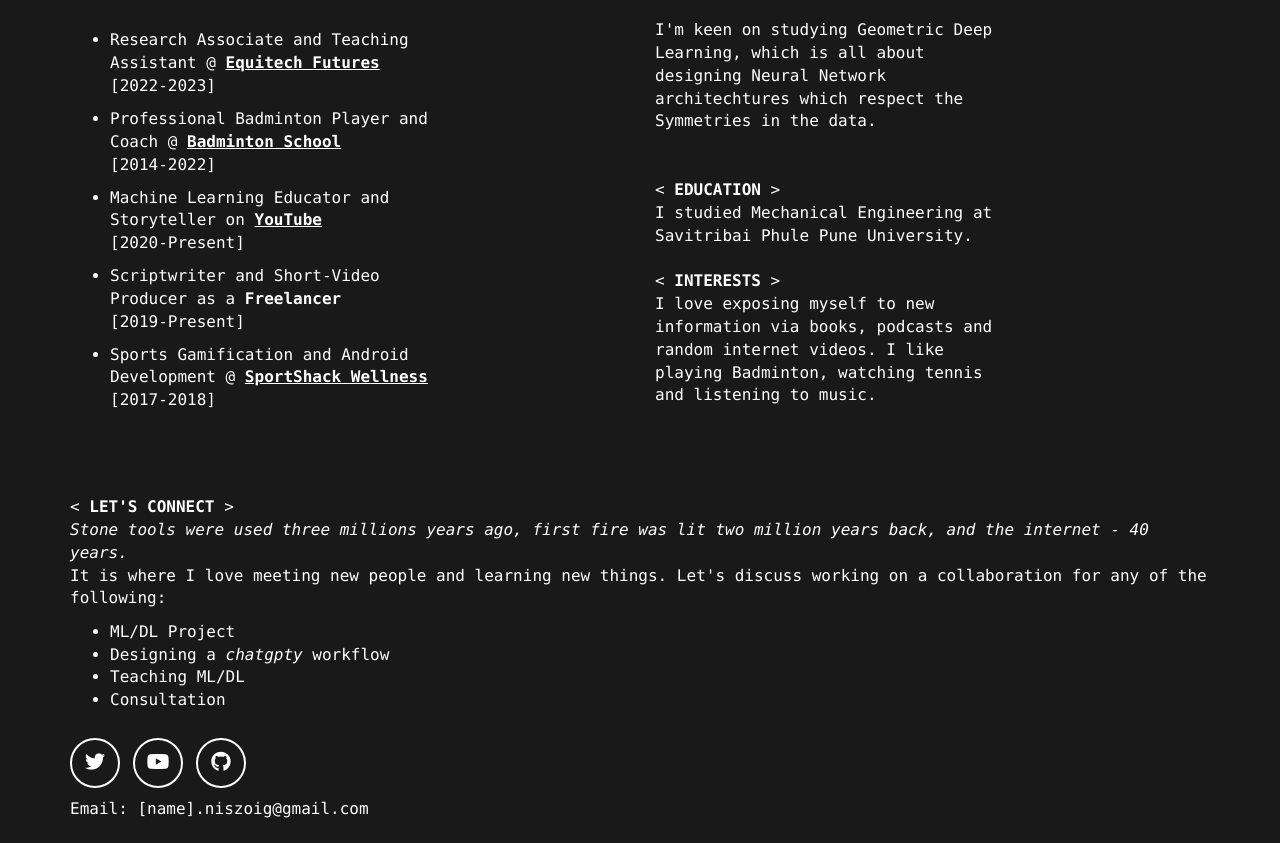
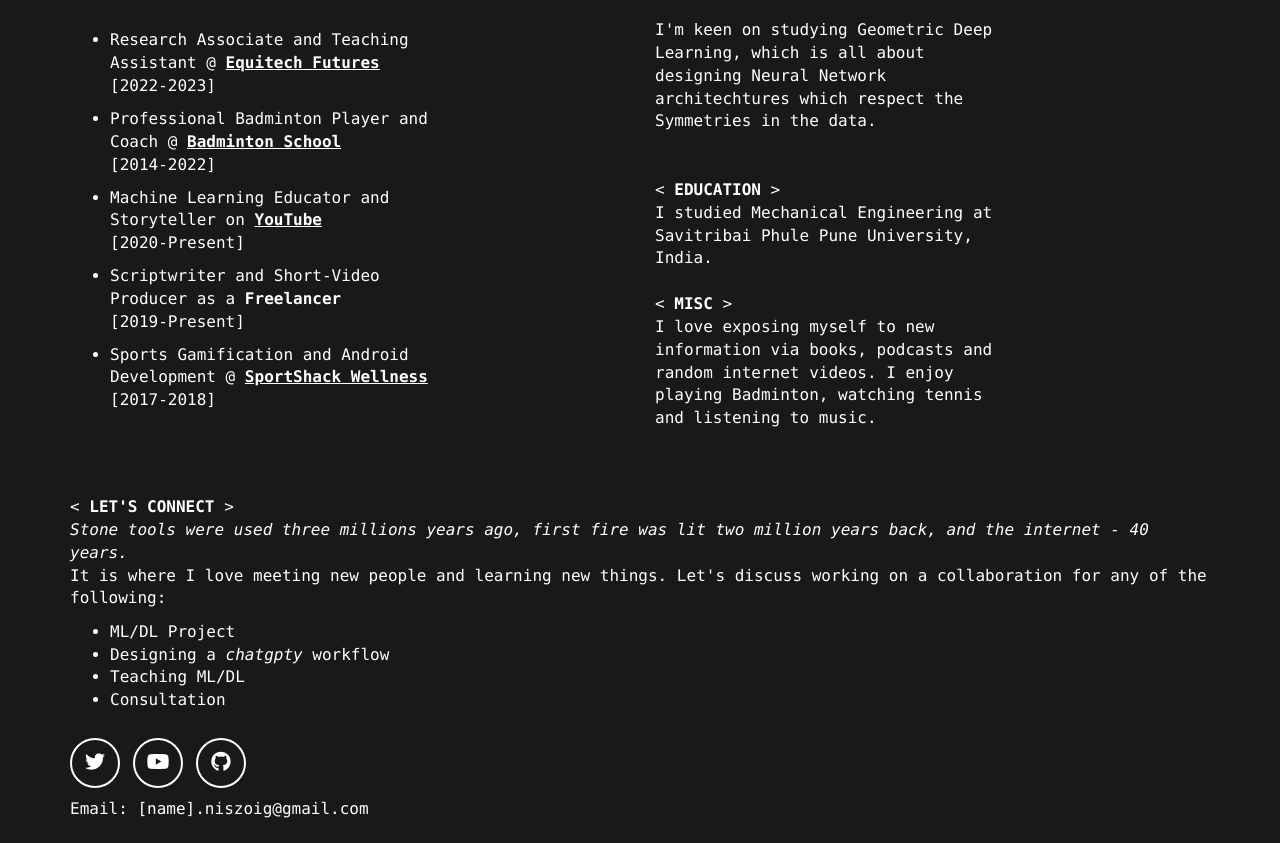
Before and after one commit to kartikchincholikar/kartikchincholikar.github.io, a Jekyll site: the page built from _posts/2014-07-17-Simulations in Statistical Learning Theory.markdown, in a window 1280 px wide and 900 px high, scrolled down 663 px, cut to the strip 57-900 px from the top of the window. Built offline with Jekyll 4.4.1, drawn with Linux system fonts in a browser that asks for light colours.

Commit message:
Update about.html

```diff
--- a/_includes/about.html
+++ b/_includes/about.html
@@ -20,10 +20,10 @@
           I'm keen on studying Geometric Deep Learning, which is all about designing Neural Network architechtures which respect the Symmetries in the data.<br>
           <br><br>
           <<b> EDUCATION </b>><br>
-I studied Mechanical Engineering at Savitribai Phule Pune University.
+I studied Mechanical Engineering at Savitribai Phule Pune University, India.
           <br><br>
-          <<b> INTERESTS </b>><br>
-I love exposing myself to new information via books, podcasts and random internet videos. I like playing Badminton, watching tennis and listening to music.
+          <<b> MISC </b>><br>
+I love exposing myself to new information via books, podcasts and random internet videos. I enjoy playing Badminton, watching tennis and listening to music.
           </p>
       </div>
     </div>
```
